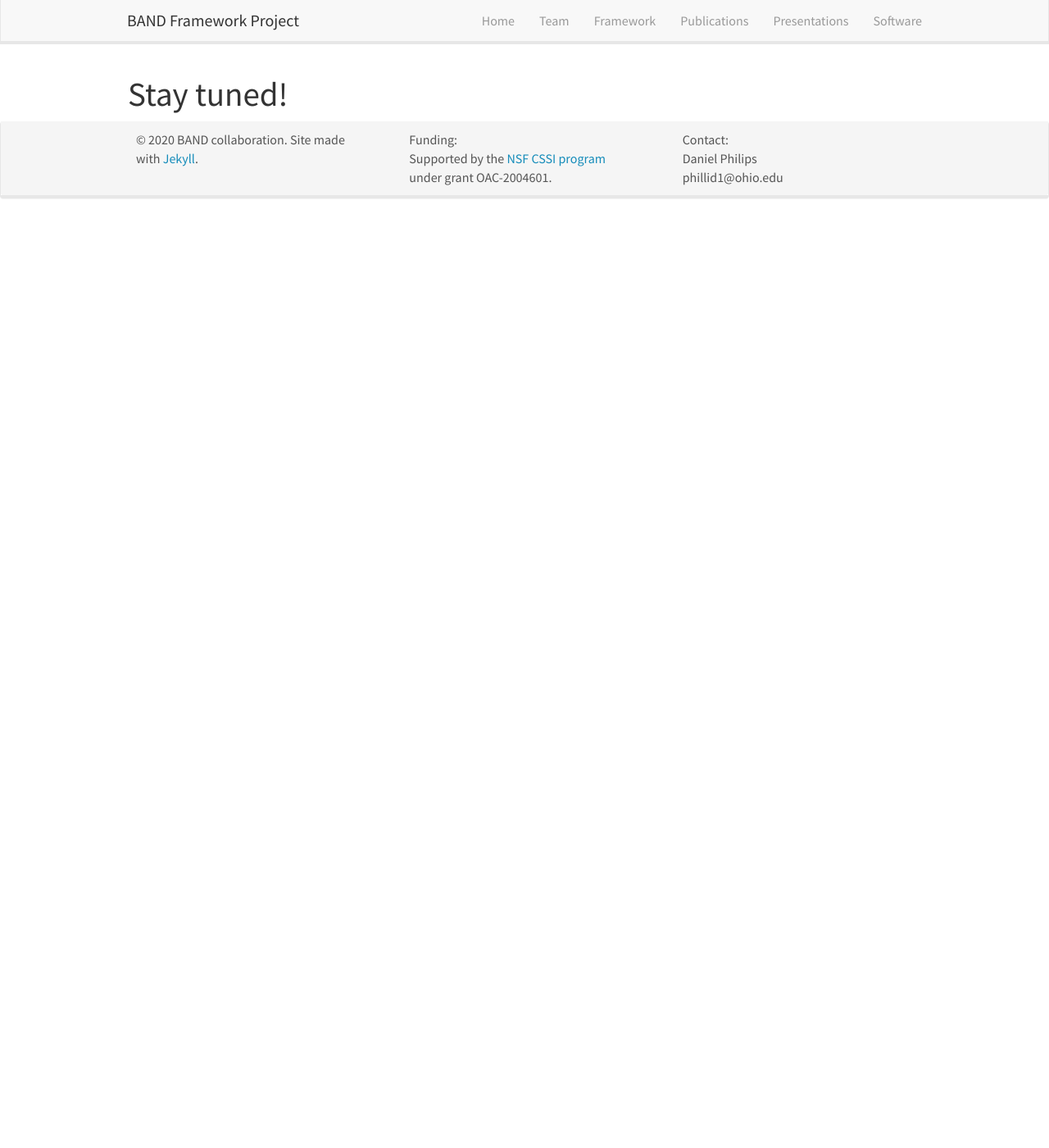
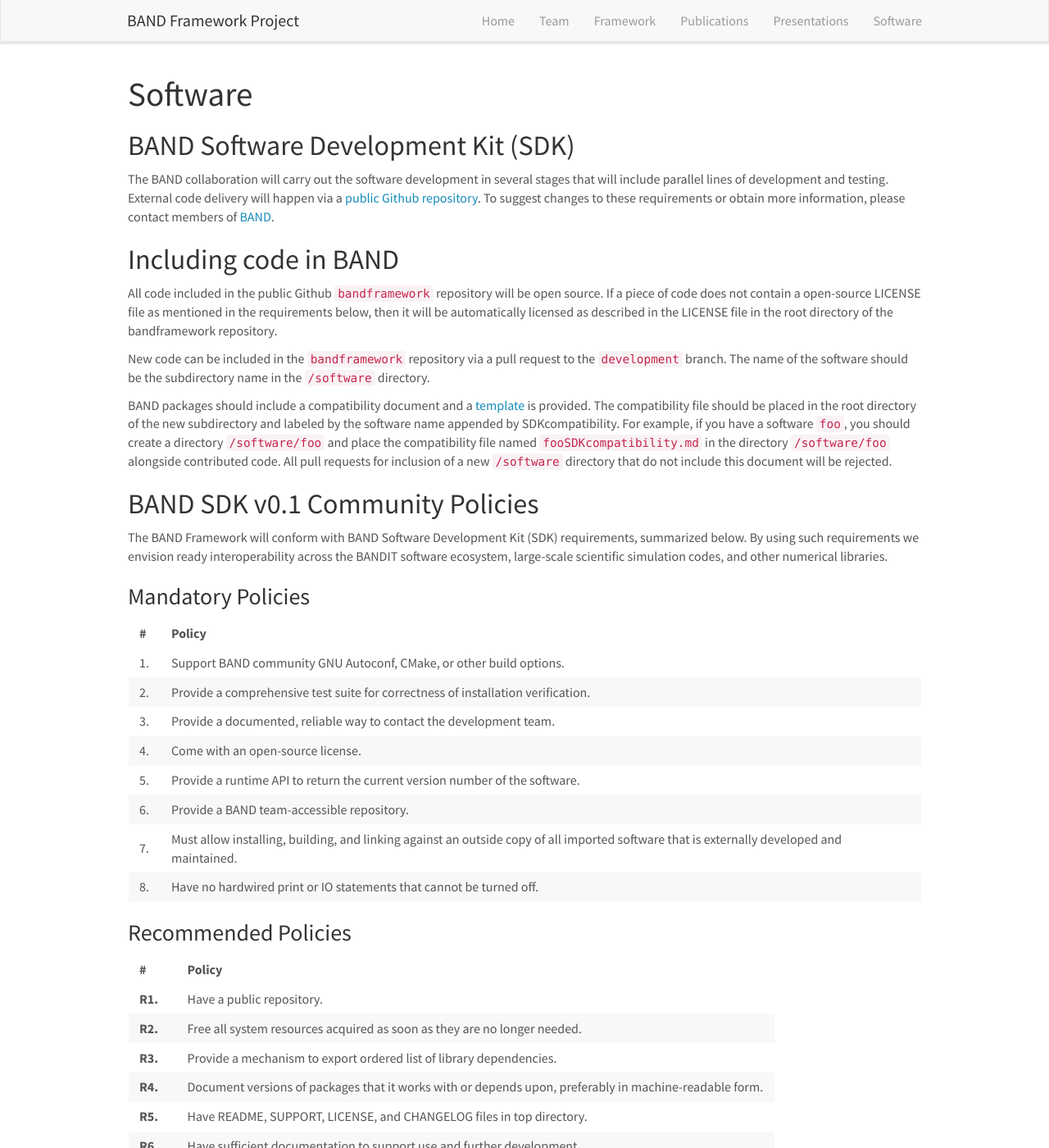
Before and after one commit to bandframework/bandframework.github.io, a Jekyll site: the page built from _pages/software.md, in a window 1280 px wide and 1400 px high. Shown: the whole window at 82% size. Built offline with Jekyll 4.4.1, drawn with Linux system fonts in a browser that asks for light colours; nearby versions of some CDN libraries; some of the changed text lies outside the part shown.

Commit message:
added SDK to software page

```diff
--- /dev/null
+++ b/_includes/bandsdk.md
@@ -0,0 +1,46 @@
+## BAND Software Development Kit (SDK)
+
+The BAND collaboration will carry out the software development in several stages that will include parallel lines of development and testing. External code delivery will happen via a [public Github repository](https://github.com/bandframework/bandframework). To suggest changes to these requirements or obtain more information, please contact members of [BAND](https://bandframework.github.io/team).
+
+## Including code in BAND
+
+All code included in the public Github `bandframework` repository will be open source.  If a piece of code does not contain a open-source LICENSE file as mentioned in the requirements below, then it will be automatically licensed as described in the LICENSE file in the root directory of the bandframework repository.
+
+New code can be included in the `bandframework` repository via a pull request to the `development` branch.  The name of the software should be the subdirectory name in the `/software` directory.
+
+BAND packages should include a compatibility document and a [template](https://raw.githubusercontent.com/bandframework/bandframework/main/resources/sdkpolicies/template.md) is provided. The compatibility  file should be placed in the root directory of the new subdirectory and labeled by the software name appended by SDKcompatibility.  For example, if you have a software `foo`, you should create a directory `/software/foo` and place the compatibility file named `fooSDKcompatibility.md` in the directory `/software/foo` alongside contributed code.  All pull requests for inclusion of a new `/software` directory  that do not include this document will be rejected.
+
+## BAND SDK v0.1 Community Policies
+
+The BAND Framework will conform with BAND Software Development Kit (SDK) requirements, summarized below. By using such requirements we envision ready interoperability across the BANDIT software ecosystem, large-scale scientific simulation codes, and other numerical libraries.
+
+### Mandatory Policies
+
+| # | Policy                 |
+|---|-----------------------|
+| 1. | Support BAND community GNU Autoconf, CMake, or other build options.
+| 2. | Provide a comprehensive test suite for correctness of installation verification.
+| 3. | Provide a documented, reliable way to contact the development team.
+| 4. | Come with an open-source license.
+| 5. | Provide a runtime API to return the current version number of the software.
+| 6. | Provide a BAND team-accessible repository.
+| 7. | Must allow installing, building, and linking against an outside copy of all imported software that is externally developed and maintained.
+| 8. |  Have no hardwired print or IO statements that cannot be turned off.
+
+### Recommended Policies
+
+| # | Policy                 |
+|---|------------------------|
+|**R1.**| Have a public repository.
+|**R2.**| Free all system resources acquired as soon as they are no longer needed.
+|**R3.**| Provide a mechanism to export ordered list of library dependencies.
+|**R4.**| Document versions of packages that it works with or depends upon, preferably in machine-readable form.
+|**R5.**| Have README, SUPPORT, LICENSE, and CHANGELOG files in top directory.
+|**R6.**| Have sufficient documentation to support use and further development.
+|**R7.**| Be buildable using 64-bit pointers; 32-bit is optional.
+|**R8.**| Do not assume a full MPI communicator; allow for user-provided MPI communicator.
+|**R9.**| Use a limited and well-defined name space (e.g., symbol, macro, library, include).
+|**R10.**| Give best effort at portability to key architectures.
+|**R11.**| Install headers and libraries under `<prefix>/include` and `<prefix>/lib`, respectively.
+|**R12.**| All BAND compatibility changes should be sustainable.
+|**R13.**| Respect system resources and settings made by other previously called packages.
--- a/_pages/software.md
+++ b/_pages/software.md
@@ -6,4 +6,9 @@
 permalink: /software/
 ---
 
-# Stay tuned!
+# Software
+
+{% include bandsdk.md %}
+
+
+<hr>
--- a/css/main.scss
+++ b/css/main.scss
@@ -90,3 +90,29 @@
     margin-left: 30px;
     margin-right: 30px;
 }
+
+
+table {
+  padding: 0; }
+  table tr {
+    border-top: 1px solid #cccccc;
+    background-color: white;
+    margin: 0;
+    padding: 0; }
+    table tr:nth-child(2n) {
+      background-color: #f8f8f8; }
+    table tr th {
+      font-weight: bold;
+      border: 1px solid #cccccc;
+      text-align: left;
+      margin: 0;
+      padding: 6px 13px; }
+    table tr td {
+      border: 1px solid #cccccc;
+      text-align: left;
+      margin: 0;
+      padding: 6px 13px; }
+    table tr th :first-child, table tr td :first-child {
+      margin-top: 0; }
+    table tr th :last-child, table tr td :last-child {
+      margin-bottom: 0; }
```
